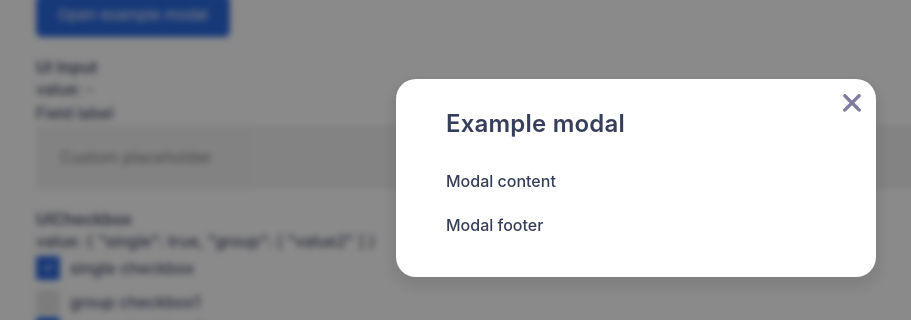
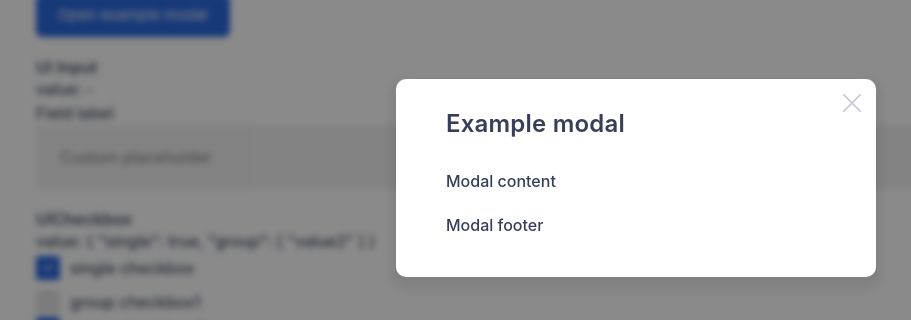
Before and after one commit to gkshi/vue3-clean-app, a Vue app: page / in a window 1280 px wide. Both pictures are taken after a click on the button "Open example modal". Shown: the part 202-522 px from the top of the page, without its empty margins (4-915 px from the left). Built offline with nearby package versions, Linux system fonts and the light colour scheme.

Commit message:
[UPDATE] UI Modal keyup listener added

```diff
--- a/src/assets/scss/variables/_global.scss
+++ b/src/assets/scss/variables/_global.scss
@@ -2,7 +2,7 @@
 
 $border-radius-default: 6px;
 $border-radius-button: 6px;
-$border-radius-modal: 20px;
+$border-radius-modal: 10px;
 
 $border-radius-field: 4px;
 $border-radius-checkbox: 3px;
--- a/src/components/icons/CrossIcon.vue
+++ b/src/components/icons/CrossIcon.vue
@@ -1,10 +1,8 @@
 <template>
-  <svg width="18px" height="18px" viewBox="0 0 18 18" version="1.1" xmlns="http://www.w3.org/2000/svg" xmlns:xlink="http://www.w3.org/1999/xlink">
-    <g stroke="none" stroke-width="1" fill="none" fill-rule="evenodd">
-      <g transform="translate(-141.000000, -55.000000)" fill="currentColor" fill-rule="nonzero">
-        <g transform="translate(141.000000, 55.000000)">
-          <path d="M2.89976518,0.409981031 L8.996,6.47 L14.9710171,0.495267417 C15.658586,-0.14811421 16.7374953,-0.112348952 17.3808769,0.575219894 C17.9626659,1.19698516 17.9965783,2.15265307 17.4602679,2.8140577 L11.407,8.867 L17.4602679,14.8852535 C18.1476683,15.5288036 18.183209,16.607769 17.5396589,17.2951694 C17.5140562,17.3225127 17.4876112,17.3489577 17.4602679,17.3745604 C17.1037382,17.6846009 16.6345228,17.8327712 16.1645212,17.7837554 C15.717259,17.7818464 15.2885812,17.6043115 14.9710171,17.2893302 L8.978,11.296 L2.89976518,17.3745604 C2.56889443,17.6585489 2.14184489,17.8049787 1.70631725,17.7837554 C1.26500652,17.8094143 0.830994831,17.6627038 0.495800808,17.3745604 C-0.165266936,16.7095624 -0.165266936,15.6355379 0.495800808,14.9705399 L6.573,8.892 L0.495744661,2.81400155 C-0.116700298,2.09880867 -0.0334351827,1.02248214 0.681757693,0.409981031 C1.32008614,-0.136660344 2.26149288,-0.136660344 2.89976518,0.409981031 Z"></path>
-        </g>
+  <svg width="18px" height="18px" viewBox="0 0 22 22" version="1.1" xmlns="http://www.w3.org/2000/svg" xmlns:xlink="http://www.w3.org/1999/xlink">
+    <g stroke="none" stroke-width="1" fill="none" fill-rule="evenodd" stroke-linecap="round" stroke-linejoin="round">
+      <g transform="translate(1.000000, 1.000000)" stroke="currentColor" stroke-width="2">
+        <path d="M20,0 L0,20 M20,20 L0,0"></path>
       </g>
     </g>
   </svg>
--- a/src/components/modals/ModalController.vue
+++ b/src/components/modals/ModalController.vue
@@ -1,5 +1,5 @@
 <script setup lang="ts">
-import { computed } from 'vue'
+import { computed, watch } from 'vue'
 import { useModals } from '@/stores/modals'
 
 // modals
@@ -7,6 +7,24 @@ import ExampleModal from './list/ExampleModal.vue'
 
 const $modals = useModals()
 const show = computed(() => $modals.state.openedModals.length)
+
+const enableKeyupListener = () => {
+  window.onkeyup = (e) => {
+    if (e.key === 'Escape') {
+      $modals.closeLast()
+    }
+  }
+}
+
+const disableKeyupListener = () => {
+  window.onkeyup = null
+}
+
+watch(show, active => {
+  active
+    ? enableKeyupListener()
+    : disableKeyupListener()
+})
 
 const onBackgroundClick = () => {
   $modals.closeLast()
--- a/src/components/modals/ModalWrapper.vue
+++ b/src/components/modals/ModalWrapper.vue
@@ -92,7 +92,7 @@ onUnmounted(() => {
       z-index: 1;
       width: 48px;
       height: 48px;
-      color: rgba($color-text-dark, .6);
+      color: rgba($color-text-dark, .25);
       text-decoration: none;
 
       &:hover {
```
